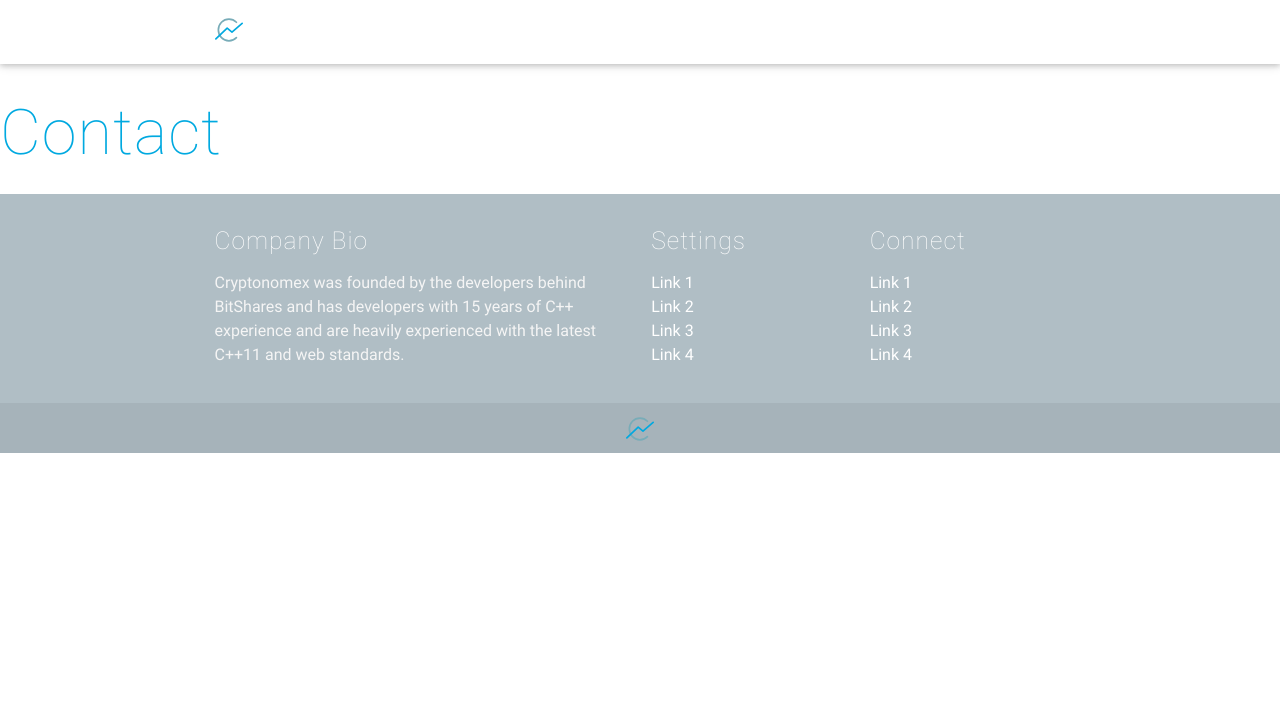
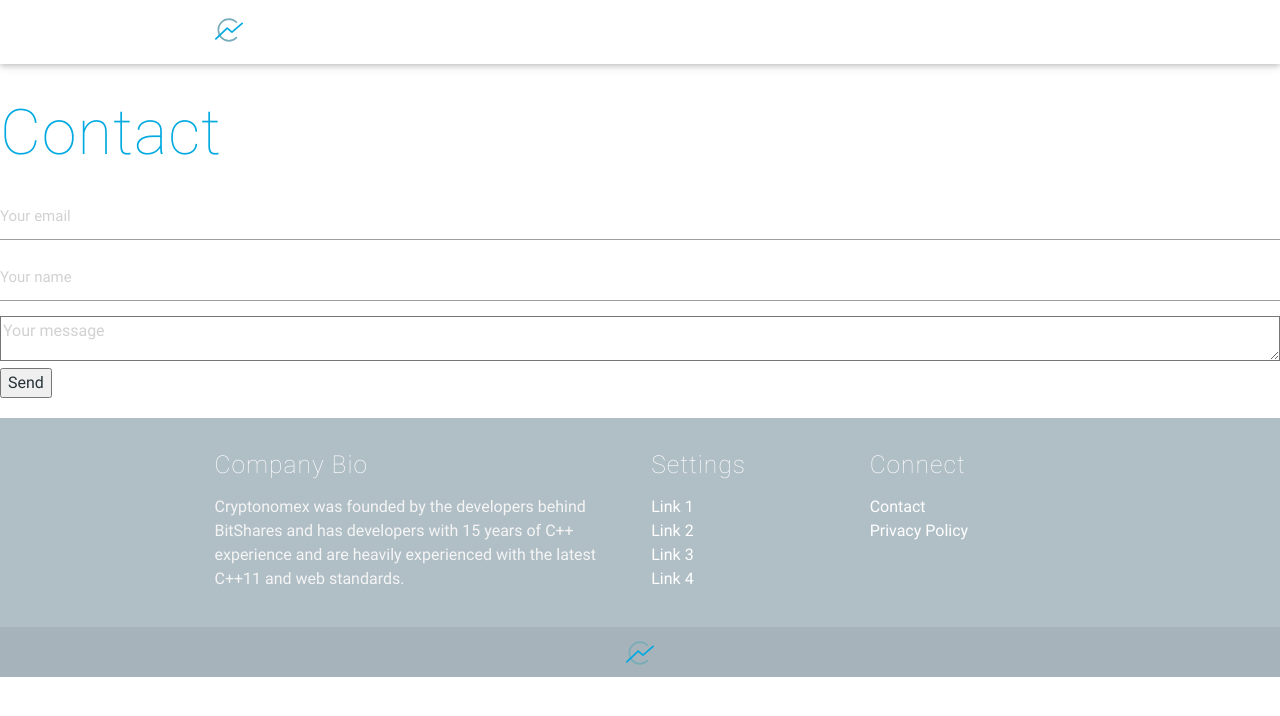
Before and after one commit to cryptonomex/cryptonomex.github.io, a Jekyll site: the page built from contact.html, in a window 1280 px wide. Shown: the top 716 px of the page. Built offline with Jekyll 4.4.1, drawn with Linux system fonts in a browser that asks for light colours; nearby versions of some CDN libraries.

Commit message:
More cleanup

```diff
--- a/_includes/footer.html
+++ b/_includes/footer.html
@@ -19,17 +19,15 @@
         <div class="col l3 s12">
           <h5 class="white-text">Connect</h5>
           <ul>
-            <li><a class="white-text" href="#!">Link 1</a></li>
-            <li><a class="white-text" href="#!">Link 2</a></li>
-            <li><a class="white-text" href="#!">Link 3</a></li>
-            <li><a class="white-text" href="#!">Link 4</a></li>
+            <li><a class="white-text" href="/contact/">Contact</a></li>
+            <li><a class="white-text" href="/privacy/">Privacy Policy</a></li>
           </ul>
         </div>
       </div>
     </div>
     <div class="footer-copyright bg-blue-grey">
       <div class="container center">
-      <a class="white-text text-lighten-3" href="#"><img style="height: 24px;margin: 14px 0 0 0;" src="../images/logo-icon.svg" alt="" /> </a>
+      <a class="white-text text-lighten-3" href="/"><img style="height: 24px;margin: 14px 0 0 0;" src="../images/logo-icon.svg" alt="" /> </a>
       </div>
     </div>
   </footer>
--- a/_includes/header.html
+++ b/_includes/header.html
@@ -1,5 +1,5 @@
 <nav class="white" role="navigation">
     <div class="nav-wrapper container">
-      <a id="logo-container" href="#" class="brand-logo"><img style="margin: 12px 0 0 0; height: 24px;" src="/images/logo-icon.svg" alt="" /></a>
+      <a id="logo-container" href="/" class="brand-logo"><img style="margin: 12px 0 0 0; height: 24px;" src="/images/logo-icon.svg" alt="" /></a>
     </div>
   </nav>
--- a/contact.html
+++ b/contact.html
@@ -3,3 +3,11 @@ layout: page
 title: Contact
 permalink: /contact/
 ---
+
+<form method="POST" action="//formspree.io/contact@cryptonomex.com">
+<input type="email" name="_replyto" placeholder="Your email" />
+<input type="text" name="name" placeholder="Your name" />
+<textarea name="message" rows="5" placeholder="Your message"></textarea>
+<input type="text" name="_gotcha" style="display:none" />
+<button type="submit">Send</button>
+</form>
```
Also changed, not shown: index.html (+1 -14 lines).
